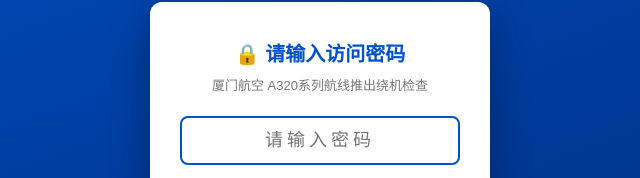
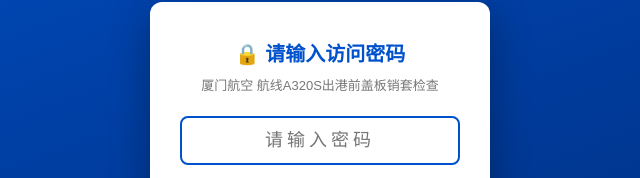
Before and after one commit to Ltt1993-mac/320PUSH-CHECK, a plain HTML site: page index.html in a window 1280 px wide. Shown: the part 269-447 px from the top of the page, 320-960 px from the left. Drawn offline with Linux system fonts and the light colour scheme.

Commit message:
Update titles and descriptions for A320S checks

```diff
--- a/index.html
+++ b/index.html
@@ -3,7 +3,7 @@
 <head>
     <meta charset="UTF-8">
     <meta name="viewport" content="width=device-width, initial-scale=1.0, maximum-scale=5.0, user-scalable=yes">
-    <title>厦航A320S航线推出绕机检查</title>
+    <title>厦门航空 航线A320S出港前盖板销套检查</title>
     <style>
         * {
             margin: 0;
@@ -236,20 +236,20 @@
     <div id="loginOverlay">
         <div class="login-box">
             <h2>🔒 请输入访问密码</h2>
-            <p>厦门航空 A320系列航线推出绕机检查</p>
+            <p>厦门航空 航线A320S出港前盖板销套检查</p>
             <input type="password" id="pwdInput" placeholder="请输入密码" inputmode="numeric" autocomplete="off">
             <div id="loginError">密码错误，请重新输入</div>
             <button id="pwdBtn">进入</button>
         </div>
     </div>
 
-    <div class="header">厦门航空 A320S 航线绕机检查</div>
+    <div class="header">厦门航空 航线A320S出港前盖板销套检查</div>
 
     <!-- 首页总图页面 -->
     <div id="mainPage">
         <div class="plane-wrap">
             <!-- 飞机俯视总图（在线图片） -->
-            <img class="plane-img" id="topViewImg" src="images/topview.jpg" alt="A320绕机俯视点位图">
+            <img class="plane-img" id="topViewImg" src="images/topview.jpg" alt="A320S出港前盖板销套绕机俯视点位图">
             <!-- 点位按钮坐标不变 -->
             <button class="point-btn" data-id="1" style="top: 18%; left: 33%;">1</button>
             <button class="point-btn" data-id="2" style="top: 1%; left: 50%;">2</button>
```
